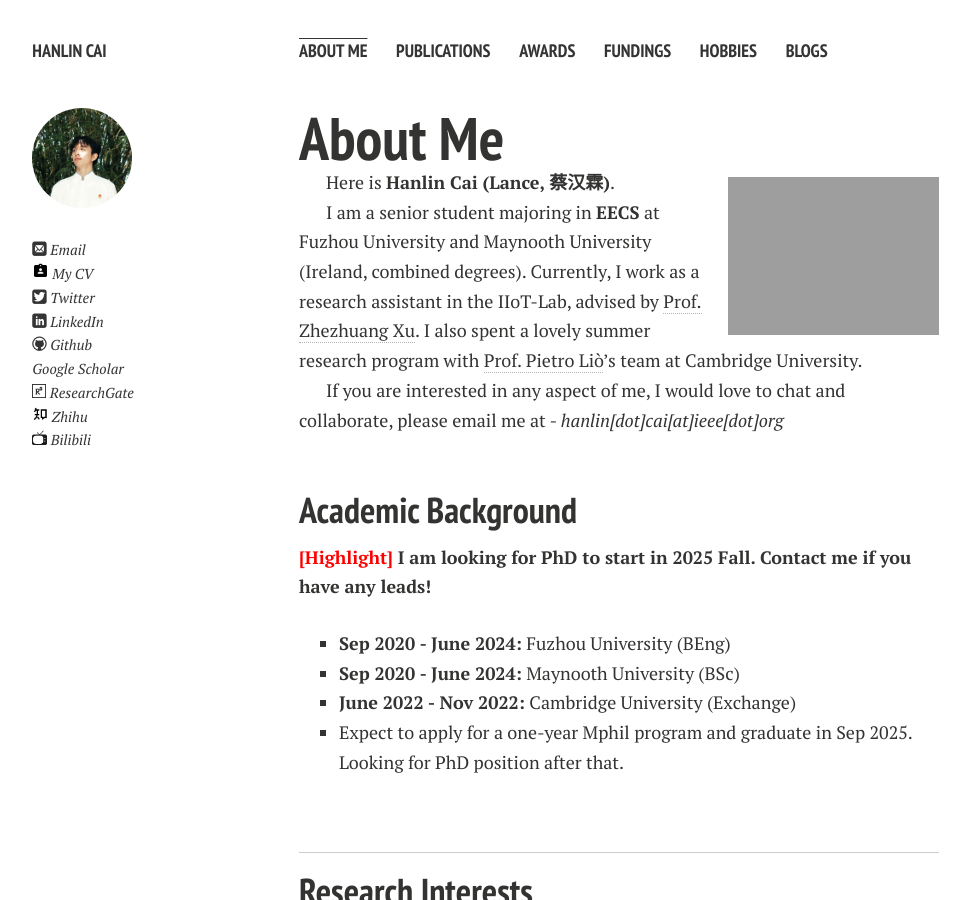
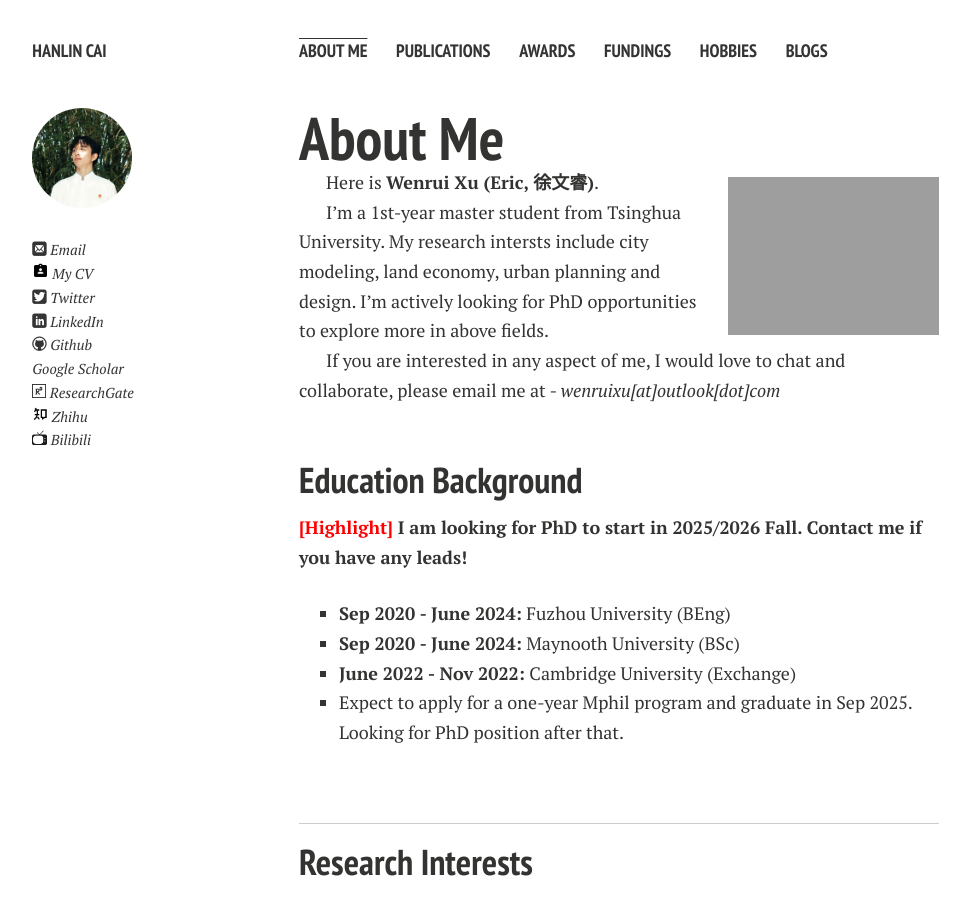
Before and after one commit to ruaruaxu/ruaruaxu.github.io, a Jekyll site: the page built from index.md, in a window 1280 px wide and 900 px high. Shown: the whole window, without its empty margins (21-991 px from the left). Built offline with Jekyll 4.4.1, drawn with Linux system fonts in a browser that asks for light colours; nearby versions of some CDN libraries; comment, search, counter and statistics services are not loaded; a style sheet for code colours, icons or effects is not loaded; our own code applies the rules of GitHub Pages for plain Markdown files.

Commit message:
index minor revises

```diff
--- a/index.md
+++ b/index.md
@@ -4,19 +4,19 @@ layout: page
 
 # About Me
 
-<img src="https://caihanlin.com/caihanlin.jpg" class="floatpic" width="360" height="480">
+<img src="https://wenruixu.work/profile.png" class="floatpic" width="360" height="480">
 
-Here is **Hanlin Cai (Lance, 蔡汉霖)**.
+Here is **Wenrui Xu (Eric, 徐文睿)**.
 
-I am a senior student majoring in **EECS** at Fuzhou University and Maynooth University (Ireland, combined degrees). Currently, I work as a research assistant in the IIoT-Lab, advised by [Prof. Zhezhuang Xu](https://www.researchgate.net/profile/Zhezhuang-Xu). I also spent a lovely summer research program with [Prof. Pietro Liò](https://www.cl.cam.ac.uk/~pl219/)'s team at Cambridge University.
+I'm a 1st-year master student from Tsinghua University. My research intersts include city modeling, land economy, urban planning and design. I'm actively looking for PhD opportunities to explore more in above fields.
 
-If you are interested in any aspect of me, I would love to chat and collaborate, please email me at - *hanlin[dot]cai[at]ieee[dot]org*
+If you are interested in any aspect of me, I would love to chat and collaborate, please email me at - *wenruixu[at]outlook[dot]com*
 
 <br>
 
-## Academic Background
+## Education Background
 
-**<font color='red'>[Highlight]</font> I am looking for PhD to start in 2025 Fall. Contact me if you have any leads!**
+**<font color='red'>[Highlight]</font> I am looking for PhD to start in 2025/2026 Fall. Contact me if you have any leads!**
 
 - **Sep 2020 - June 2024:** Fuzhou University (BEng)
 - **Sep 2020 - June 2024:** Maynooth University (BSc)
```
Also changed, not shown: diaries/2023_10.md (added), 2 other files.
